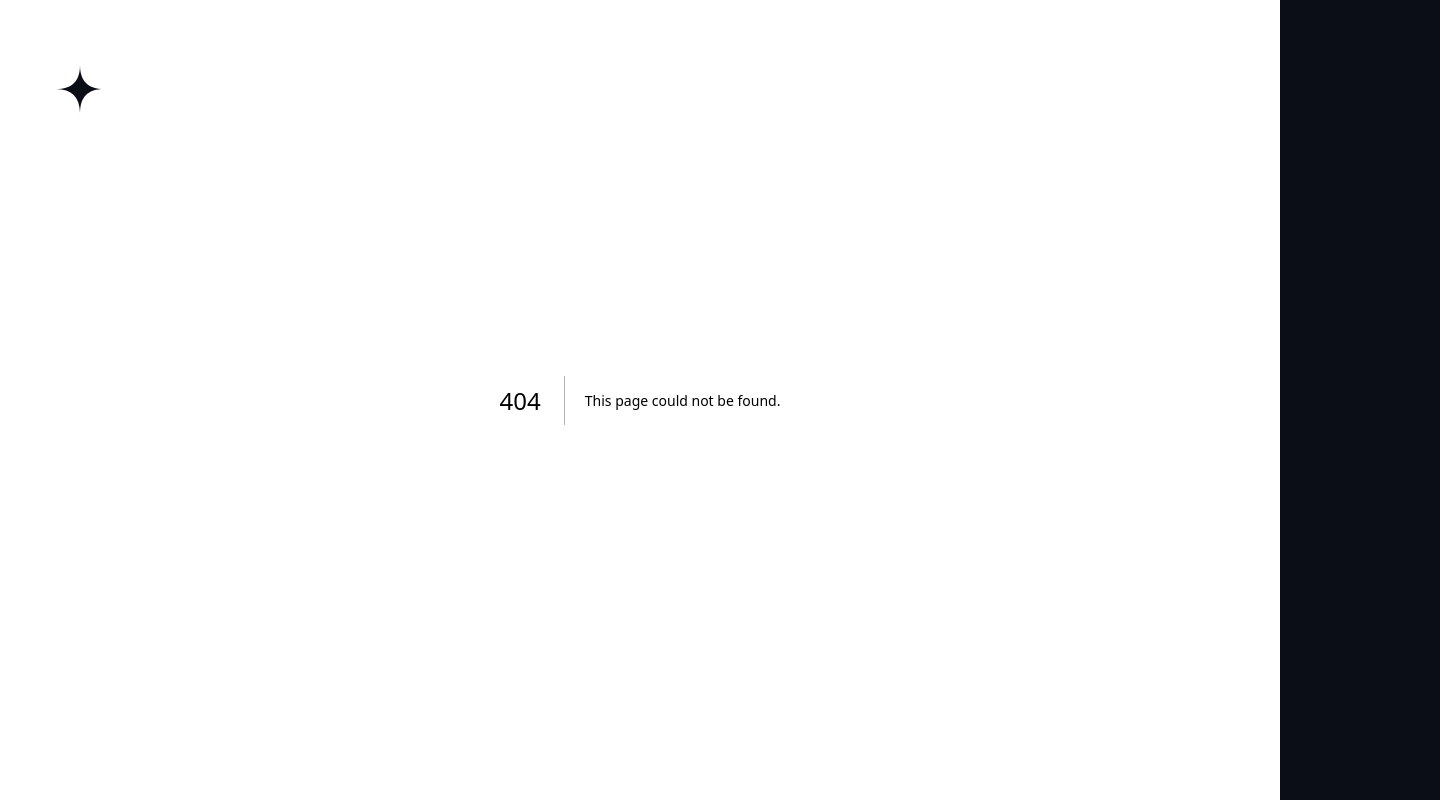
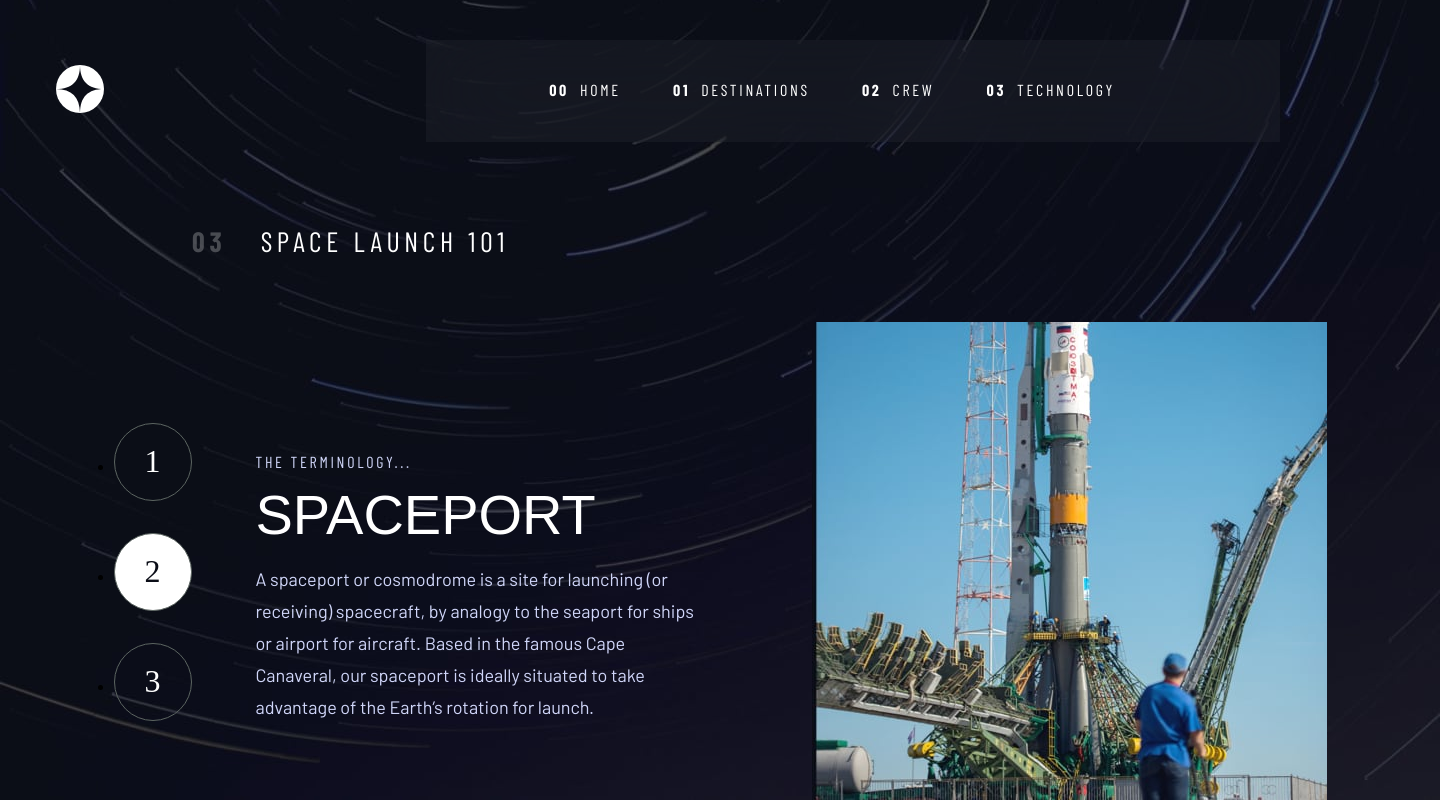
Before and after one commit to H-Bo214/space-travel, a Next.js app: page /technologies/spaceport in a window 1280 px wide. Before the commit this address had no page. Shown: the top 800 px of the page, 1440 px wide, since content can reach past the window. Built offline with nearby package versions, Linux system fonts and the light colour scheme; a web font is replaced by a local one.

Commit message:
Create file route path for spaceport, render spaceport details using Technology component.

```diff
--- /dev/null
+++ b/app/technologies/spaceport/page.js
@@ -0,0 +1,15 @@
+import Technology from '@/app/Technology/page';
+import { getTechnologies } from '../../apiCalls.js';
+
+export default async function Spaceport() {
+  const technologies = await getTechnologies();
+  const { name, images, description } = technologies.find(
+    (technology) => technology.name === 'Spaceport'
+  );
+
+  return (
+    <>
+      <Technology name={name} description={description} images={images} />
+    </>
+  );
+}
```
Also changed, not shown: app/technologies/spaceport/error.js (added, +13 -0 lines), app/technologies/spaceport/loading.js (added, +9 -0 lines).
